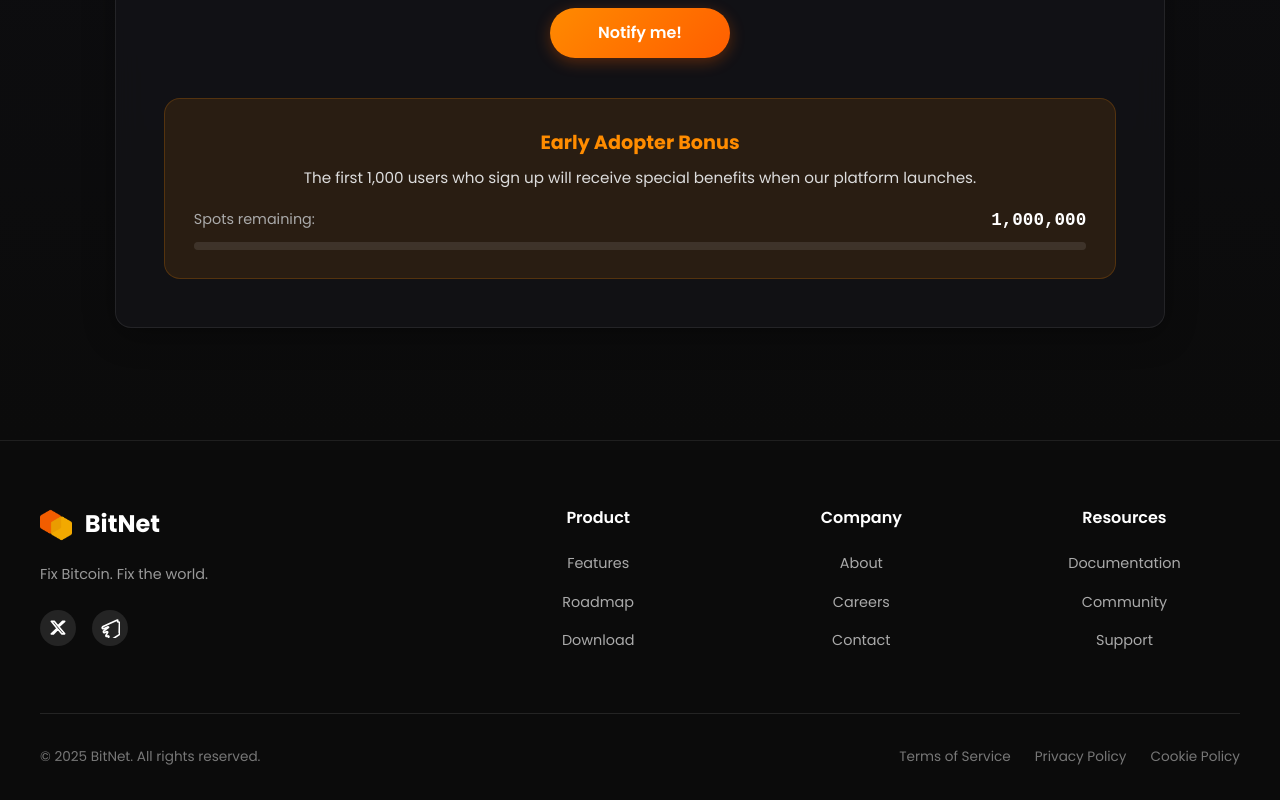
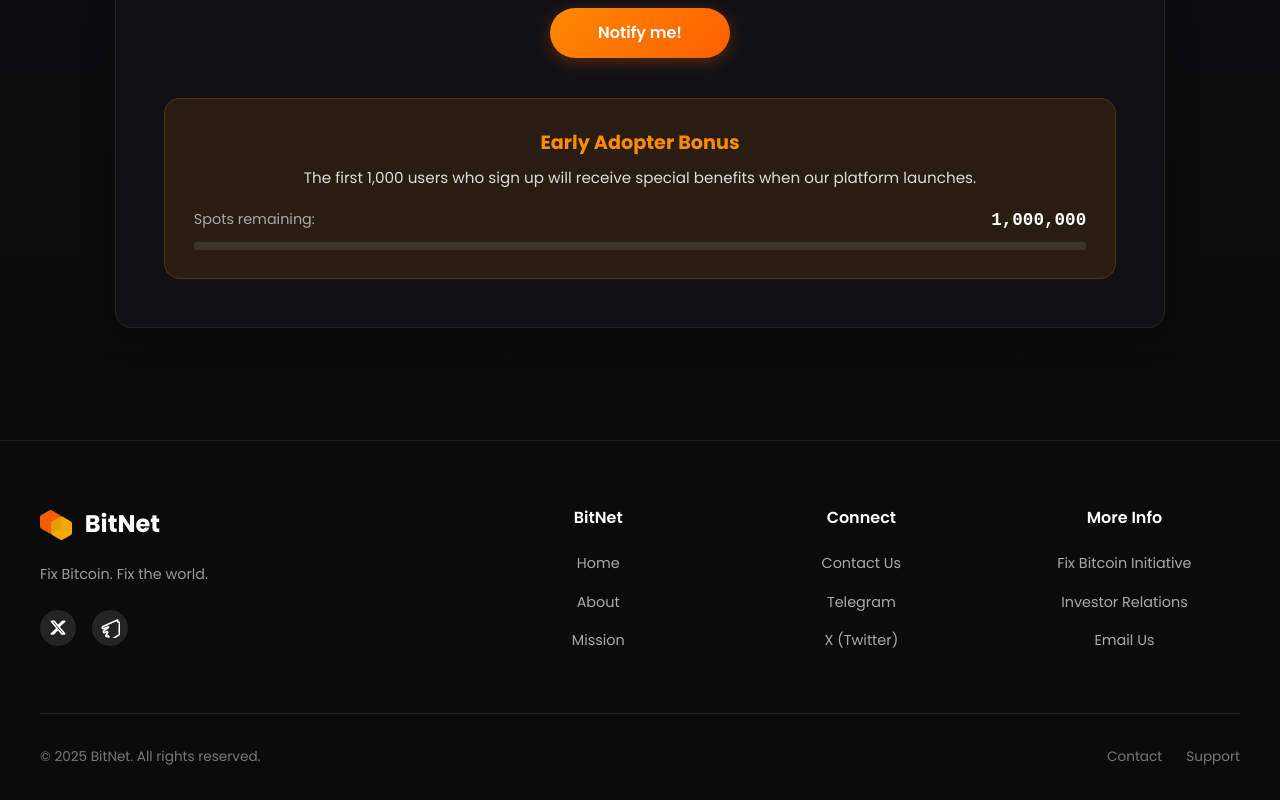
Before and after one commit to weltitob/bitnet_web, a React (Vite) app: page /earlybird in a window 1280 px wide. Shown: the part 480-1280 px from the top of the page. Built offline with nearby package versions, Linux system fonts and the light colour scheme; no server answers; the database is empty.

Commit message:
fixed footer

```diff
--- a/src/components/Footer.tsx
+++ b/src/components/Footer.tsx
@@ -28,29 +28,29 @@ const Footer = () => {
 
           <div className="footer-links">
             <div className="footer-links-column">
-              <h4>Product</h4>
+              <h4>BitNet</h4>
               <ul>
-                <li><a href="#features">Features</a></li>
-                <li><a href="#roadmap">Roadmap</a></li>
-                <li><a href="#download">Download</a></li>
+                <li><a href="/#hero">Home</a></li>
+                <li><a href="/#about">About</a></li>
+                <li><a href="/#mission">Mission</a></li>
               </ul>
             </div>
 
             <div className="footer-links-column">
-              <h4>Company</h4>
+              <h4>Connect</h4>
               <ul>
-                <li><a href="#about">About</a></li>
-                <li><a href="#jobs">Careers</a></li>
-                <li><a href="#contact">Contact</a></li>
+                <li><a href="/#contact">Contact Us</a></li>
+                <li><a href="https://t.me/weltitob" target="_blank" rel="noopener noreferrer">Telegram</a></li>
+                <li><a href="https://x.com/BitNet69" target="_blank" rel="noopener noreferrer">X (Twitter)</a></li>
               </ul>
             </div>
 
             <div className="footer-links-column">
-              <h4>Resources</h4>
+              <h4>More Info</h4>
               <ul>
-                <li><a href="#docs">Documentation</a></li>
-                <li><a href="#community">Community</a></li>
-                <li><a href="#support">Support</a></li>
+                <li><a href="/fixbitcoin">Fix Bitcoin Initiative</a></li>
+                <li><a href="/investorrelations">Investor Relations</a></li>
+                <li><a href="mailto:contact@mybitnet.com">Email Us</a></li>
               </ul>
             </div>
           </div>
@@ -61,9 +61,8 @@ const Footer = () => {
             <p>&copy; {new Date().getFullYear()} BitNet. All rights reserved.</p>
           </div>
           <div className="footer-bottom-links">
-            <a href="#terms">Terms of Service</a>
-            <a href="#privacy">Privacy Policy</a>
-            <a href="#cookies">Cookie Policy</a>
+            <a href="mailto:contact@mybitnet.com">Contact</a>
+            <a href="https://t.me/weltitob" target="_blank" rel="noopener noreferrer">Support</a>
           </div>
         </div>
       </div>
```
